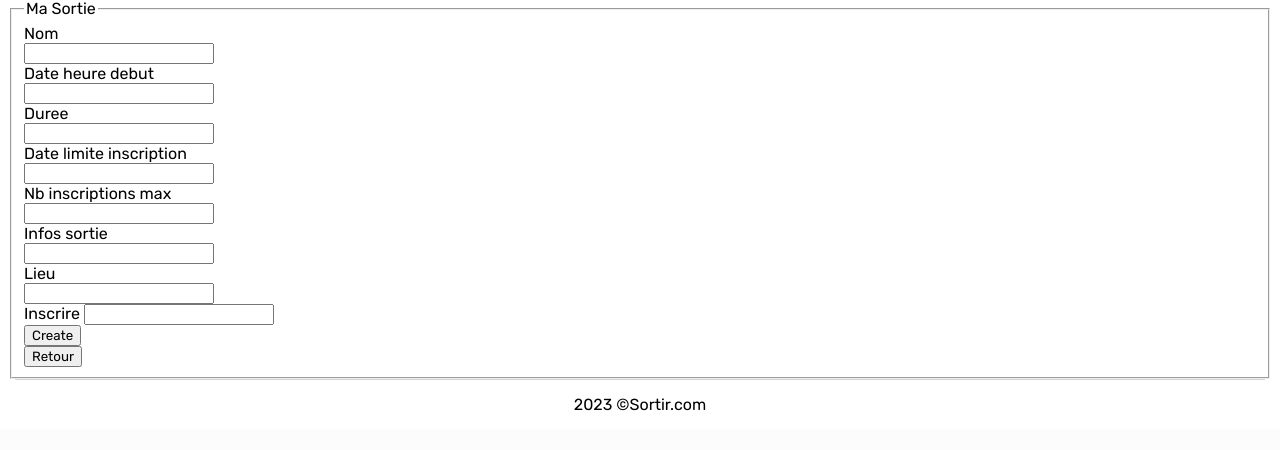
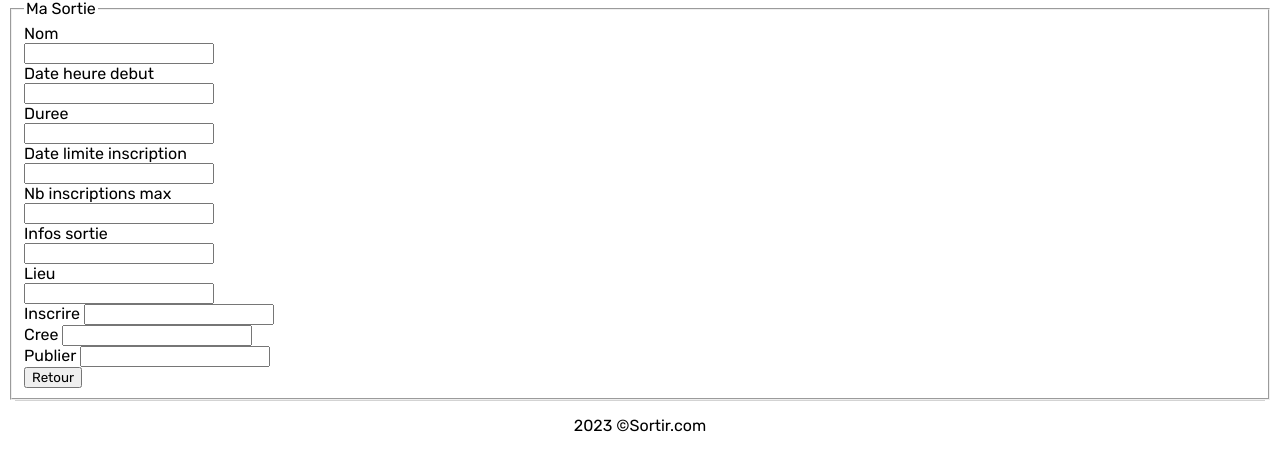
Before and after one commit to LCaffarelli/Sortir, a Symfony app: template templates/sortie/creationSortie.html.twig in a window 1280 px wide. Shown: the part 499-949 px from the top of the page. Before the commit the page ends 910 px from the top, so only its background shows below. Run offline with Twig, Linux system fonts and the light colour scheme; the template is opened without the code that fills it, so the values that code supplies are empty; form fields are guessed from the names that the template uses; some libraries are stand-ins or nearby versions.

Commit message:
paul bouton de création de sortie

```diff
--- a/templates/sortie/creationSortie.html.twig
+++ b/templates/sortie/creationSortie.html.twig
@@ -59,9 +59,14 @@
             {{ form_errors(sortieForm.inscrire) }}
             {{ form_widget(sortieForm.inscrire) }}
         </div>
-
-        <button class="button-create">Create</button>
-
+        <div>
+            {{ form_label(sortieForm.cree) }}
+            {{ form_widget(sortieForm.cree) }}
+        </div>
+        <div>
+            {{ form_label(sortieForm.publier) }}
+            {{ form_widget(sortieForm.publier) }}
+        </div>
 
         {{ form_end(sortieForm) }}
         <button onclick="rtn()">Retour</button>
```
Also changed, not shown: src/Controller/SortieController.php (+8 -3 lines), src/Form/CreationSortieType.php (+9 -1 lines).
